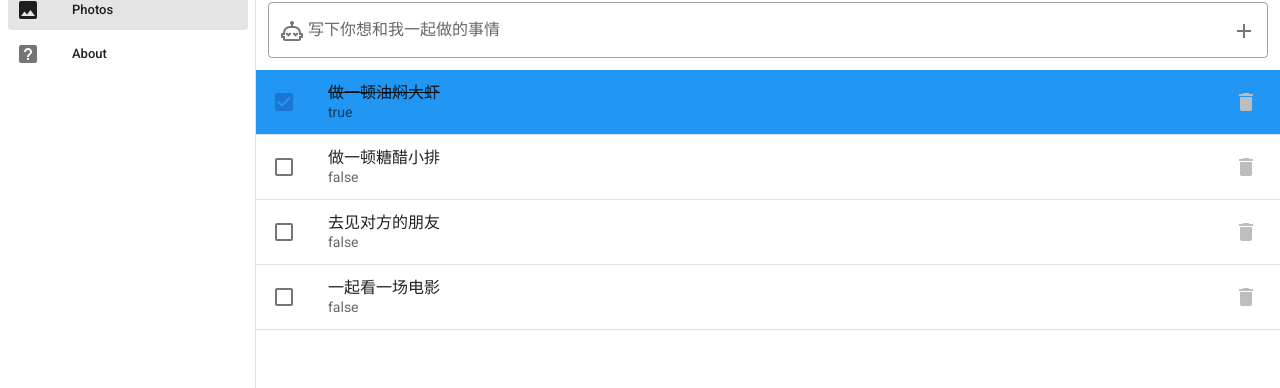
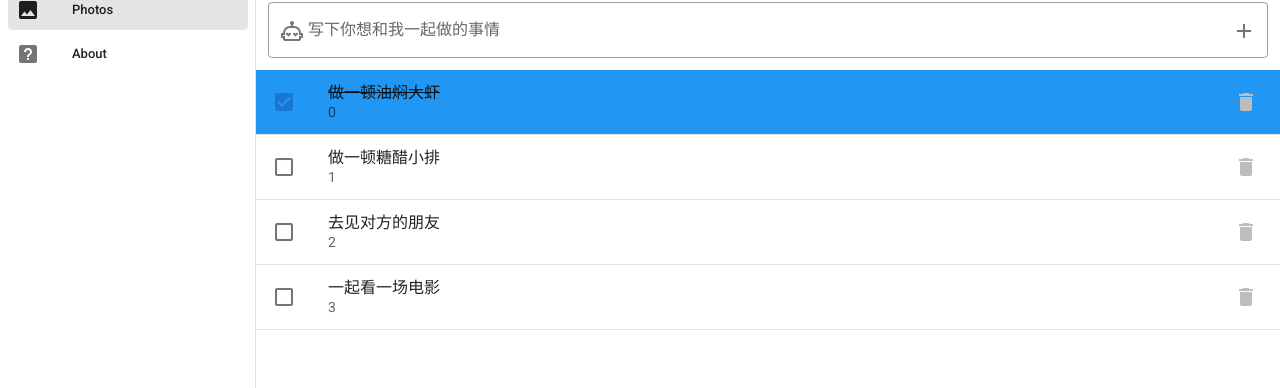
Before and after one commit to mengze-han/vue-todolist, a Vue app: page / in a window 1280 px wide. Shown: the part 130-518 px from the top of the page. Built offline with nearby package versions, Linux system fonts and the light colour scheme.

Commit message:
child components

```diff
--- /dev/null
+++ b/src/components/Todo/FeildAdd.vue
@@ -0,0 +1,34 @@
+<template>
+  <v-text-field
+    v-model="newTaskMsg"
+    label="写下你想和我一起做的事情"
+    hide-details
+    append-icon="mdi-plus"
+    prepend-inner-icon="mdi-robot-love-outline"
+    class="pa-3"
+    clearable
+    outlined
+    @click:append-outer="addTask"
+    @keyup.enter="addTask"
+  ></v-text-field>
+</template>
+
+<script>
+export default {
+  data() {
+    return {
+      newTaskMsg: "",
+    };
+  },
+  methods: {
+    addTask() {
+      if (this.newTaskMsg) {
+        this.$store.commit("addTask", this.newTaskMsg);
+        this.newTaskMsg = "";
+      }
+    },
+  },
+};
+</script>
+
+<style></style>
--- /dev/null
+++ b/src/components/Todo/NoTask.vue
@@ -0,0 +1,19 @@
+<template>
+  <div class="no-tasks">
+    <v-icon size="100"> mdi-check</v-icon>
+    <div class="text-h5 indigo--text">NO TASKS</div>
+  </div>
+</template>
+
+<script>
+export default {};
+</script>
+
+<style lang="sass">
+.no-tasks
+  position: absolute
+  left: 50%
+  top: 50%
+  transform: translate(-50%, -50%)
+  opacity: 0.5
+</style>
--- /dev/null
+++ b/src/components/Todo/TaskDetail.vue
@@ -0,0 +1,42 @@
+<template>
+  <div>
+    <v-list-item
+      @click="$store.commit('doneTask', item.index)"
+      :class="{ blue: item.done }"
+    >
+      <template v-slot:default="{ active }">
+        <v-list-item-action>
+          <v-checkbox
+            v-model="item.done"
+            :input-value="active"
+            color="primary"
+          ></v-checkbox>
+        </v-list-item-action>
+
+        <v-list-item-content>
+          <v-list-item-title
+            :class="{ 'text-decoration-line-through': item.done }"
+            >{{ item.msg }}</v-list-item-title
+          >
+          <v-list-item-subtitle>{{ item.index }}</v-list-item-subtitle>
+        </v-list-item-content>
+        <v-list-item-action
+          @click.stop="$store.commit('deleteTask', item.index)"
+        >
+          <v-btn icon>
+            <v-icon color="grey lighten-1">mdi-delete</v-icon>
+          </v-btn>
+        </v-list-item-action>
+      </template>
+    </v-list-item>
+    <v-divider />
+  </div>
+</template>
+
+<script>
+export default {
+  props: ["item"],
+};
+</script>
+
+<style></style>
--- /dev/null
+++ b/src/components/Todo/TaskList.vue
@@ -0,0 +1,28 @@
+<template>
+  <v-list class="pt-0" two-line flat>
+    <task-detail
+      multiple
+      v-for="item in $store.state.items"
+      :key="item.index"
+      :item="item"
+    >
+      <v-divider />
+    </task-detail>
+  </v-list>
+</template>
+
+<script>
+import TaskDetail from "./TaskDetail";
+export default {
+  components: {
+    TaskDetail,
+  },
+  data() {
+    return {
+      //   settings: [],
+    };
+  },
+};
+</script>
+
+<style></style>
--- a/src/store/index.js
+++ b/src/store/index.js
@@ -15,7 +15,7 @@ export default new Vuex.Store({
   mutations: {
     addTask(state, newTaskMsg) {
       let newTaskItem = {
-        index: Date().now,
+        index: Date.now(),
         msg: newTaskMsg,
         done: false,
       };
--- a/src/views/Home.vue
+++ b/src/views/Home.vue
@@ -1,100 +1,22 @@
 <template>
   <div>
     <v-subheader class="ma-1">答应你的事情</v-subheader>
-    <v-text-field
-      v-model="newTaskMsg"
-      label="写下你想和我一起做的事情"
-      hide-details
-      append-icon="mdi-plus"
-      prepend-inner-icon="mdi-robot-love-outline"
-      class="pa-3"
-      clearable
-      outlined
-      @click:append-outer="addTask"
-      @keyup.enter="addTask"
-    ></v-text-field>
-    <v-list class="pt-0" two-line flat>
-      <v-list-item-group
-        v-model="settings"
-        multiple
-        v-if="$store.state.items.length"
-      >
-        <div v-for="item in $store.state.items" :key="item.index">
-          <v-list-item
-            @click="$store.commit('doneTask', item.index)"
-            :class="{ blue: item.done }"
-          >
-            <template v-slot:default="{ active }">
-              <v-list-item-action>
-                <v-checkbox
-                  v-model="item.done"
-                  :input-value="active"
-                  color="primary"
-                ></v-checkbox>
-              </v-list-item-action>
-
-              <v-list-item-content>
-                <v-list-item-title
-                  :class="{ 'text-decoration-line-through': item.done }"
-                  >{{ item.msg }}</v-list-item-title
-                >
-                <v-list-item-subtitle>{{ item.done }}</v-list-item-subtitle>
-              </v-list-item-content>
-              <v-list-item-action
-                @click.stop="$store.commit('deleteTask', item.index)"
-              >
-                <v-btn icon>
-                  <v-icon color="grey lighten-1">mdi-delete</v-icon>
-                </v-btn>
-              </v-list-item-action>
-            </template>
-          </v-list-item>
-          <v-divider />
-        </div>
-      </v-list-item-group>
-      <div v-else class="no-tasks">
-        <v-icon size="100"> mdi-check</v-icon>
-        <div class="text-h5 indigo--text">NO TASKS</div>
-      </div>
-    </v-list>
+    <feild-add />
+    <task-list v-if="$store.state.items.length" />
+    <no-task v-else />
   </div>
 </template>
 
 <script>
+import FeildAdd from "@/components/Todo/FeildAdd";
+import NoTask from "@/components/Todo/NoTask";
+import TaskList from "@/components/Todo/TaskList";
+
 export default {
-  data() {
-    return {
-      newTaskMsg: "",
-      settings: [],
-      // items: [
-      //   { index: 0, msg: "做一顿油焖大虾", done: true },
-      //   { index: 1, msg: "做一顿糖醋小排", done: false },
-      //   { index: 2, msg: "去见对方的朋友", done: false },
-      //   { index: 3, msg: "一起看一场电影", done: false },
-      // ],
-    };
-  },
-  methods: {
-    addTask() {
-      this.$store.commit("addTask", this.newTaskMsg);
-      this.newTaskMsg = "";
-    },
-    // doneTask(state, index) {
-    //   let task = state.items.filter((task) => task.index === index)[0];
-    //   task.done = !task.done;
-    // },
-    // deleteTask(state, index) {
-    //   state.items = state.items.filter((task) => task.index != index);
-    // },
+  components: {
+    FeildAdd,
+    NoTask,
+    TaskList,
   },
 };
 </script>
-
-<style lang="sass">
-.no-tasks
-  position: absolute
-  left: 50%
-  top: 50%
-  transform: translate(-50%, -50%)
-  opacity: 0.5
-</style>
```
